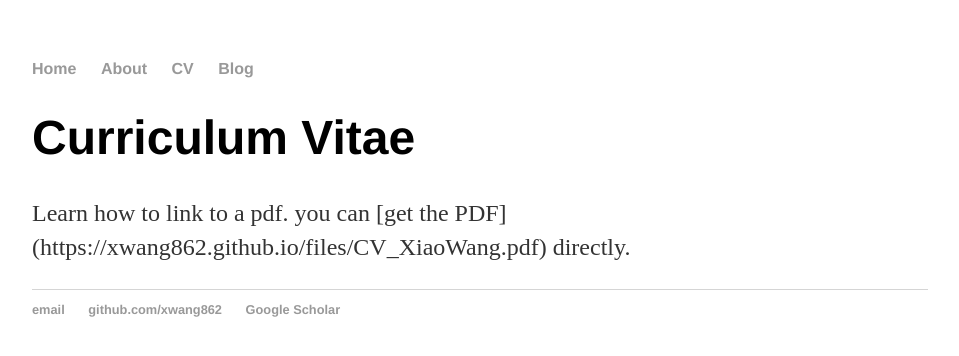
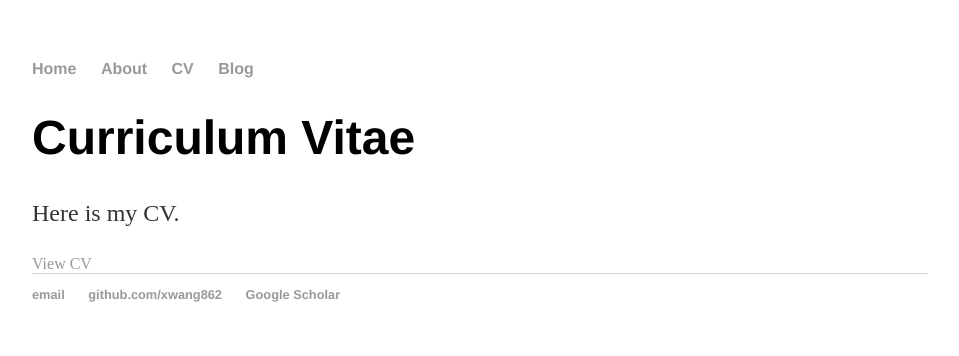
Before and after one commit to xwang862/xwang862.github.io, a Jekyll site: the page built from cv/index.html, in a window 1280 px wide. Shown: the top 356 px of the page, without its empty margins (160-1119 px from the left). Built offline with Jekyll 4.4.1, drawn with Linux system fonts in a browser that asks for light colours.

Commit message:
previous way didn't work...

```diff
--- a/cv/index.html
+++ b/cv/index.html
@@ -4,5 +4,6 @@ title: Curriculum Vitae
 ---
 <div class="cv">
 	<h1>{{ page.title }}</h1>
-    <p>Learn how to link to a pdf. you can [get the PDF]({{ site.url }}/files/CV_XiaoWang.pdf) directly.</p>
+    <p>Here is my CV.</p>
+    <a href="/files/CV_XiaoWang.pdf" class="btn btn-default pull-right" title="View CV as PDF">View CV</a>
 </div>
```
